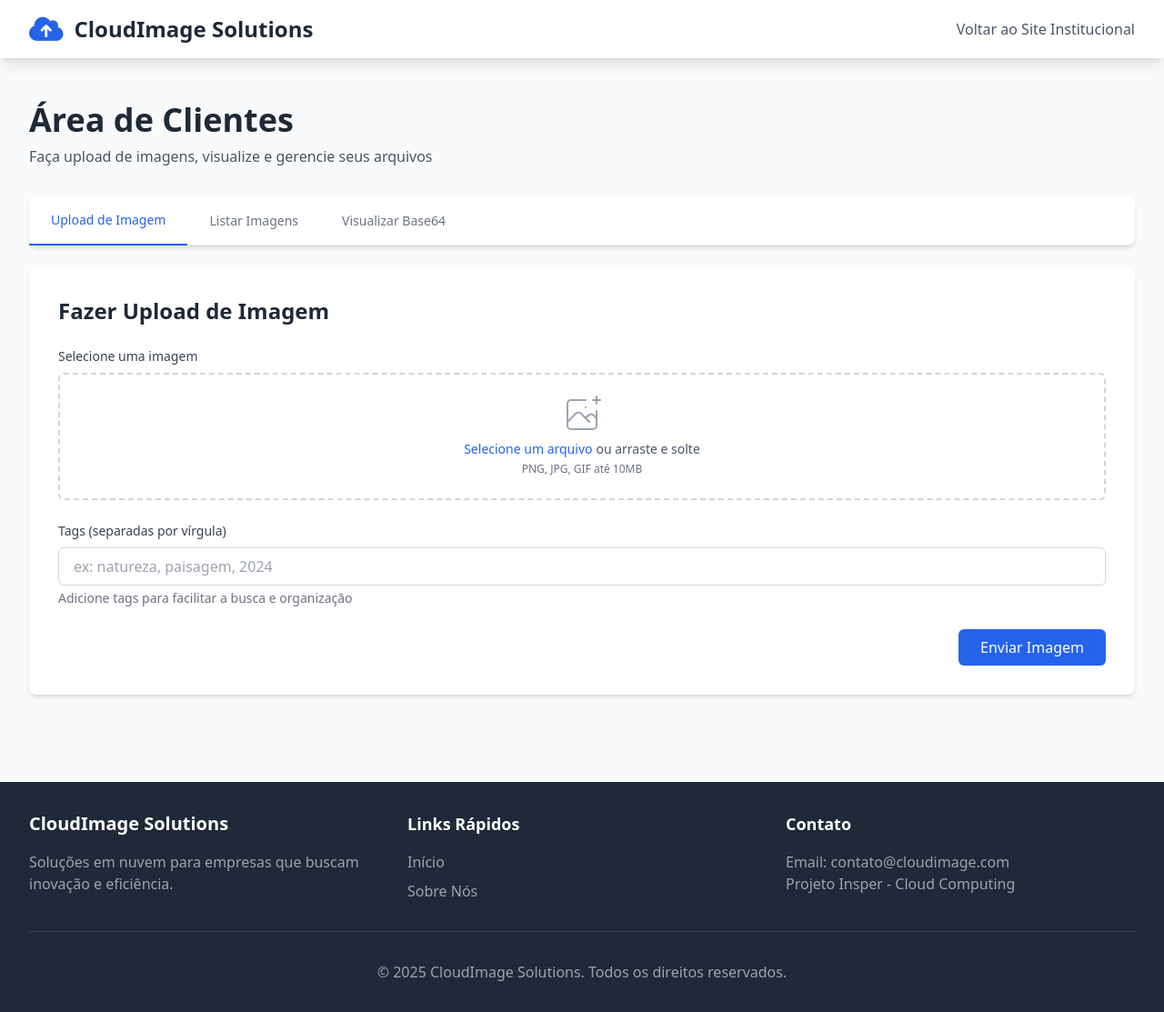
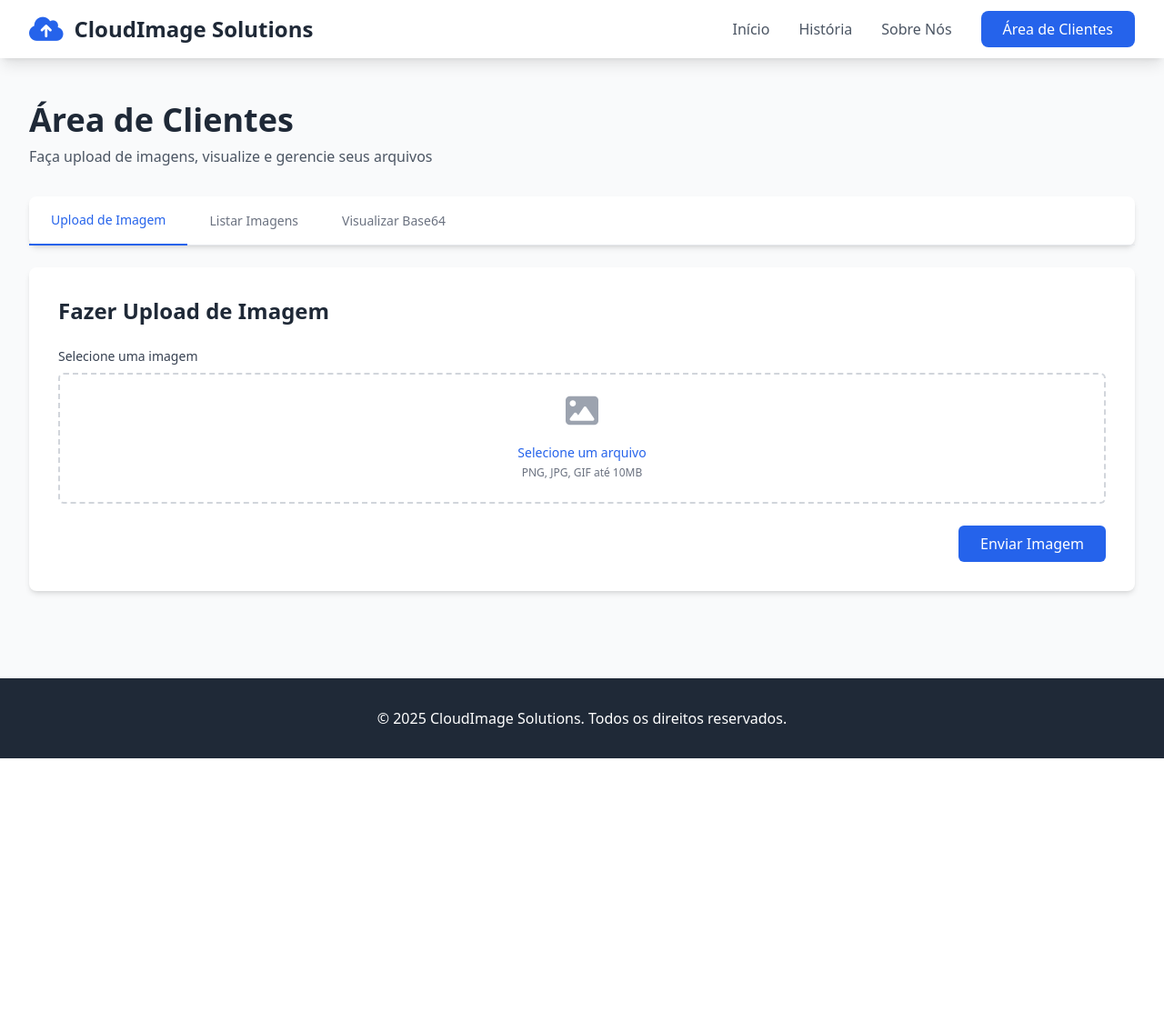
Before and after one commit to lucasespina/projeto_cloud, a Flask app: page / in a window 1280 px wide. Shown: the whole page at 91% size. After the commit the page ends 834 px from the top, so only its background shows below. Run offline with Flask 3, Linux system fonts and the light colour scheme; some libraries are stand-ins or nearby versions.

Commit message:
Update clientes.html to correct stylesheet and script paths; enhance navigation links for better user experience.

```diff
--- a/templates/clientes.html
+++ b/templates/clientes.html
@@ -6,7 +6,9 @@
     <title>Área de Clientes - CloudImage Solutions</title>
     <script src="https://cdn.tailwindcss.com"></script>
     <link rel="stylesheet" href="https://cdnjs.cloudflare.com/ajax/libs/font-awesome/6.4.0/css/all.min.css">
-    <link rel="stylesheet" href="css/style.css">
+
+    <!-- CORREÇÃO AQUI: Adicionado /static/ antes de css -->
+    <link rel="stylesheet" href="/static/css/style.css">
 </head>
 <body class="bg-gray-50">
     <!-- Navbar -->
@@ -18,9 +20,11 @@
                     <span class="text-2xl font-bold text-gray-800">CloudImage Solutions</span>
                 </div>
                 <div class="flex items-center space-x-8">
-                    <a href="http://projetocloudkitw.s3-website.us-east-2.amazonaws.com/" class="text-gray-600 hover:text-blue-600 transition">
-                        Voltar ao Site Institucional
-                    </a>
+                    <!-- Links para o S3 (Atualiza com o teu link do bucket se precisares) -->
+                    <a href="http://projetocloudkitw.s3-website.us-east-2.amazonaws.com/index.html" class="text-gray-600 hover:text-blue-600 transition">Início</a>
+                    <a href="http://projetocloudkitw.s3-website.us-east-2.amazonaws.com/historia.html" class="text-gray-600 hover:text-blue-600 transition">História</a>
+                    <a href="http://projetocloudkitw.s3-website.us-east-2.amazonaws.com/sobre.html" class="text-gray-600 hover:text-blue-600 transition">Sobre Nós</a>
+                    <a href="/" class="bg-blue-600 text-white px-6 py-2 rounded-lg hover:bg-blue-700 transition">Área de Clientes</a>
                 </div>
             </div>
         </div>
@@ -62,15 +66,12 @@
                         </label>
                         <div class="mt-1 flex justify-center px-6 pt-5 pb-6 border-2 border-gray-300 border-dashed rounded-md hover:border-blue-400 transition duration-300">
                             <div class="space-y-1 text-center">
-                                <svg class="mx-auto h-12 w-12 text-gray-400" stroke="currentColor" fill="none" viewBox="0 0 48 48">
-                                    <path d="M28 8H12a4 4 0 00-4 4v20m32-12v8m0 0v8a4 4 0 01-4 4H12a4 4 0 01-4-4v-4m32-4l-3.172-3.172a4 4 0 00-5.656 0L28 28M8 32l9.172-9.172a4 4 0 015.656 0L28 28m0 0l4 4m4-24h8m-4-4v8m-12 4h.02" stroke-width="2" stroke-linecap="round" stroke-linejoin="round" />
-                                </svg>
-                                <div class="flex text-sm text-gray-600">
+                                <i class="fas fa-image text-4xl text-gray-400 mb-3"></i>
+                                <div class="flex text-sm text-gray-600 justify-center">
                                     <label for="file-upload" class="relative cursor-pointer bg-white rounded-md font-medium text-blue-600 hover:text-blue-500 focus-within:outline-none">
                                         <span>Selecione um arquivo</span>
                                         <input id="file-upload" name="file-upload" type="file" accept="image/*" class="sr-only" />
                                     </label>
-                                    <p class="pl-1">ou arraste e solte</p>
                                 </div>
                                 <p class="text-xs text-gray-500">PNG, JPG, GIF até 10MB</p>
                             </div>
@@ -78,42 +79,15 @@
                         <div id="file-name" class="mt-2 text-sm text-gray-600 hidden"></div>
                     </div>
 
-                    <div>
-                        <label for="tags" class="block text-sm font-medium text-gray-700 mb-2">
-                            Tags (separadas por vírgula)
-                        </label>
-                        <input type="text" id="tags" name="tags"
-                               class="w-full px-4 py-2 border border-gray-300 rounded-md focus:ring-blue-500 focus:border-blue-500"
-                               placeholder="ex: natureza, paisagem, 2024">
-                        <p class="mt-1 text-sm text-gray-500">Adicione tags para facilitar a busca e organização</p>
-                    </div>
-
                     <div class="flex justify-end">
-                        <button type="submit"
-                                class="bg-blue-600 text-white px-6 py-2 rounded-md hover:bg-blue-700 focus:outline-none focus:ring-2 focus:ring-blue-500 focus:ring-offset-2 transition duration-300">
+                        <button type="submit" class="bg-blue-600 text-white px-6 py-2 rounded-md hover:bg-blue-700 transition duration-300">
                             Enviar Imagem
                         </button>
                     </div>
                 </form>
 
-                <!-- Feedback de Upload -->
                 <div id="upload-feedback" class="mt-6 hidden">
-                    <div id="upload-success" class="bg-green-50 border border-green-200 rounded-md p-4 hidden">
-                        <div class="flex">
-                            <svg class="h-5 w-5 text-green-400 mr-2" fill="currentColor" viewBox="0 0 20 20">
-                                <path fill-rule="evenodd" d="M10 18a8 8 0 100-16 8 8 0 000 16zm3.707-9.293a1 1 0 00-1.414-1.414L9 10.586 7.707 9.293a1 1 0 00-1.414 1.414l2 2a1 1 0 001.414 0l4-4z" clip-rule="evenodd"></path>
-                            </svg>
-                            <p class="text-sm text-green-800" id="upload-success-message"></p>
-                        </div>
-                    </div>
-                    <div id="upload-error" class="bg-red-50 border border-red-200 rounded-md p-4 hidden">
-                        <div class="flex">
-                            <svg class="h-5 w-5 text-red-400 mr-2" fill="currentColor" viewBox="0 0 20 20">
-                                <path fill-rule="evenodd" d="M10 18a8 8 0 100-16 8 8 0 000 16zM8.707 7.293a1 1 0 00-1.414 1.414L8.586 10l-1.293 1.293a1 1 0 101.414 1.414L10 11.414l1.293 1.293a1 1 0 001.414-1.414L11.414 10l1.293-1.293a1 1 0 00-1.414-1.414L10 8.586 8.707 7.293z" clip-rule="evenodd"></path>
-                            </svg>
-                            <p class="text-sm text-red-800" id="upload-error-message"></p>
-                        </div>
-                    </div>
+                    <p class="text-sm" id="upload-message"></p>
                 </div>
             </div>
         </div>
@@ -127,21 +101,7 @@
                         Atualizar Lista
                     </button>
                 </div>
-
-                <div id="list-filters" class="mb-6">
-                    <input type="text" id="search-tags"
-                           class="w-full md:w-64 px-4 py-2 border border-gray-300 rounded-md focus:ring-blue-500 focus:border-blue-500"
-                           placeholder="Buscar por tags...">
-                </div>
-
-                <div id="images-list" class="space-y-4">
-                    <div class="text-center py-12 text-gray-500">
-                        <svg class="mx-auto h-12 w-12 text-gray-400 mb-4" fill="none" stroke="currentColor" viewBox="0 0 24 24">
-                            <path stroke-linecap="round" stroke-linejoin="round" stroke-width="2" d="M4 16l4.586-4.586a2 2 0 012.828 0L16 16m-2-2l1.586-1.586a2 2 0 012.828 0L20 14m-6-6h.01M6 20h12a2 2 0 002-2V6a2 2 0 00-2-2H6a2 2 0 00-2 2v12a2 2 0 002 2z"></path>
-                        </svg>
-                        <p>Nenhuma imagem encontrada. Faça upload de uma imagem para começar.</p>
-                    </div>
-                </div>
+                <div id="images-list" class="space-y-4"></div>
             </div>
         </div>
 
@@ -149,72 +109,27 @@
         <div id="section-view" class="tab-content hidden">
             <div class="bg-white rounded-lg shadow-md p-8">
                 <h2 class="text-2xl font-semibold text-gray-800 mb-6">Visualizar Conversão Base64</h2>
-
                 <div class="mb-6">
-                    <label for="select-image" class="block text-sm font-medium text-gray-700 mb-2">
-                        Selecione uma imagem para visualizar
-                    </label>
-                    <select id="select-image"
-                            class="w-full px-4 py-2 border border-gray-300 rounded-md focus:ring-blue-500 focus:border-blue-500">
+                    <select id="select-image" class="w-full px-4 py-2 border border-gray-300 rounded-md">
                         <option value="">Selecione uma imagem...</option>
                     </select>
                 </div>
-
                 <div id="base64-content" class="hidden">
-                    <div class="mb-4">
-                        <label class="block text-sm font-medium text-gray-700 mb-2">String Base64</label>
-                        <textarea id="base64-text"
-                                  class="w-full px-4 py-2 border border-gray-300 rounded-md focus:ring-blue-500 focus:border-blue-500 font-mono text-xs"
-                                  rows="10" readonly></textarea>
-                        <button id="copy-base64" class="mt-2 bg-gray-600 text-white px-4 py-2 rounded-md hover:bg-gray-700 transition duration-300">
-                            Copiar Base64
-                        </button>
-                    </div>
-
-                    <div class="mb-4">
-                        <label class="block text-sm font-medium text-gray-700 mb-2">Preview da Imagem</label>
-                        <div class="border border-gray-300 rounded-md p-4 bg-gray-50">
-                            <img id="base64-preview" src="" alt="Preview" class="max-w-full max-h-96 mx-auto rounded">
-                        </div>
-                    </div>
-
-                    <div id="image-metadata" class="bg-gray-50 rounded-md p-4">
-                        <h3 class="font-semibold text-gray-800 mb-2">Metadados</h3>
-                        <div id="metadata-content" class="text-sm text-gray-600 space-y-1"></div>
+                    <textarea id="base64-text" class="w-full px-4 py-2 border border-gray-300 rounded-md font-mono text-xs" rows="10" readonly></textarea>
+                    <div class="mt-4 border p-4 rounded bg-gray-50 text-center">
+                        <img id="base64-preview" src="" alt="Preview" class="max-w-full max-h-96 mx-auto">
                     </div>
                 </div>
             </div>
         </div>
     </main>
 
-    <!-- Footer -->
-    <footer class="bg-gray-800 text-white py-8 mt-12">
-        <div class="max-w-7xl mx-auto px-4 sm:px-6 lg:px-8">
-            <div class="grid md:grid-cols-3 gap-8">
-                <div>
-                    <h3 class="text-xl font-bold mb-4">CloudImage Solutions</h3>
-                    <p class="text-gray-400">Soluções em nuvem para empresas que buscam inovação e eficiência.</p>
-                </div>
-                <div>
-                    <h4 class="text-lg font-semibold mb-4">Links Rápidos</h4>
-                    <ul class="space-y-2 text-gray-400">
-                        <li><a href="index.html" class="hover:text-white">Início</a></li>
-                        <li><a href="sobre.html" class="hover:text-white">Sobre Nós</a></li>
-                    </ul>
-                </div>
-                <div>
-                    <h4 class="text-lg font-semibold mb-4">Contato</h4>
-                    <p class="text-gray-400">Email: contato@cloudimage.com</p>
-                    <p class="text-gray-400">Projeto Insper - Cloud Computing</p>
-                </div>
-            </div>
-            <div class="border-t border-gray-700 mt-8 pt-8 text-center text-gray-400">
-                <p>&copy; 2025 CloudImage Solutions. Todos os direitos reservados.</p>
-            </div>
-        </div>
+    <footer class="bg-gray-800 text-white py-8 mt-12 text-center">
+        <p>&copy; 2025 CloudImage Solutions. Todos os direitos reservados.</p>
     </footer>
 
-    <script src="js/main.js"></script>
-    <script src="js/clientes.js"></script>
+    <!-- CORREÇÃO AQUI: Adicionado /static/ antes de js -->
+    <script src="/static/js/main.js"></script>
+    <script src="/static/js/clientes.js"></script>
 </body>
 </html>
```
